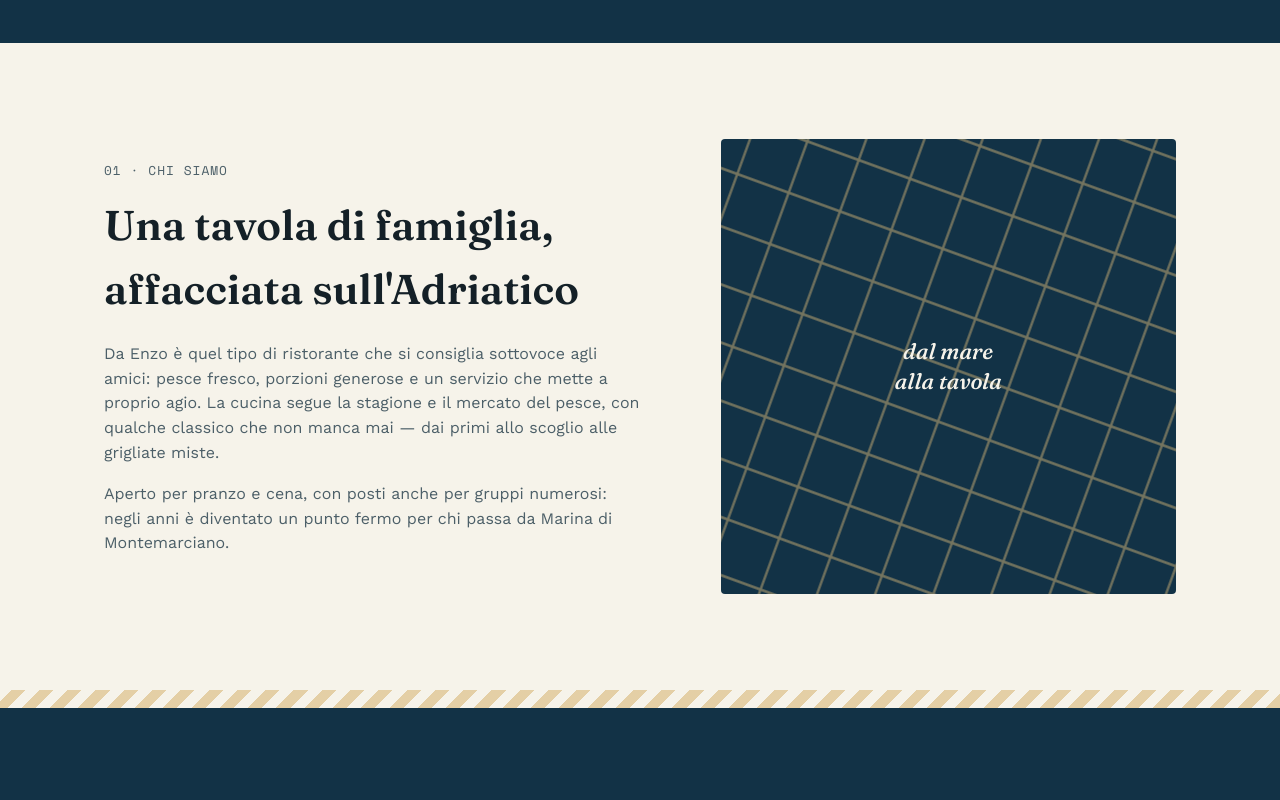
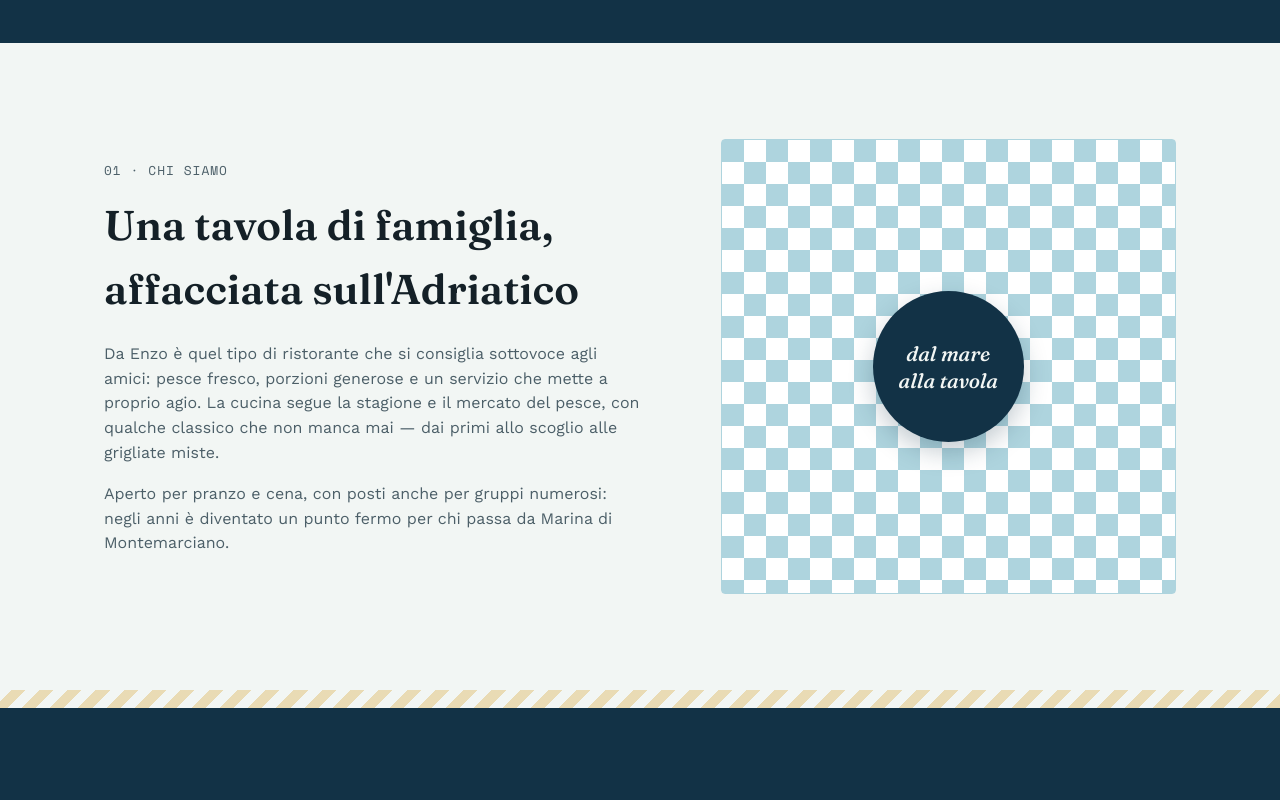
Before and after one commit to afattori/ristorante, a plain HTML site: page index.html in a window 1280 px wide. Shown: the part 760-1560 px from the top of the page. Drawn offline with nearby package versions, Linux system fonts and the light colour scheme.

Commit message:
Update color variables and button styles in CSS

```diff
--- a/style.css
+++ b/style.css
@@ -9,12 +9,13 @@
 :root {
   --abyss: #123246;
   --abyss-2: #1c4f63;
-  --foam: #f6f3ea;
-  --paper: #fdfaf1;
-  --sand: #d8b778;
-  --amber: #e0a83a;
+  --foam: #f2f6f4;
+  --paper: #ffffff;
+  --sand: #e3c98a;
+  --amber: #f2a900;
   --coral: #c1342a;
   --sea: #2f7b8c;
+  --azure: #aed4de;
   --ink: #142027;
   --ink-soft: #4c5f68;
 
@@ -86,7 +87,7 @@
   color: var(--abyss);
   font-weight: 700;
 }
-.btn-primary:hover { background: #eab85e; }
+.btn-primary:hover { background: #ffc233; }
 
 .btn-ghost {
   background: transparent;
@@ -323,24 +324,34 @@
 
 .net-card {
   position: relative;
-  background: var(--abyss);
-  color: var(--sand);
+  background:
+    repeating-conic-gradient(var(--paper) 0% 25%, var(--azure) 0% 50%)
+    0 0 / 44px 44px;
   border-radius: var(--radius);
   aspect-ratio: 1 / 1;
   display: flex;
   align-items: center;
   justify-content: center;
   overflow: hidden;
+  border: 1px solid var(--azure);
 }
-.net-pattern { position: absolute; inset: 0; width: 100%; height: 100%; }
+.net-pattern { display: none; }
 .net-label {
   position: relative;
   font-family: var(--font-display);
   font-style: italic;
-  font-size: 1.4rem;
+  font-size: 1.3rem;
   text-align: center;
   color: var(--foam);
   line-height: 1.3;
+  background: var(--abyss);
+  padding: 22px 26px;
+  border-radius: 50%;
+  aspect-ratio: 1 / 1;
+  display: flex;
+  align-items: center;
+  justify-content: center;
+  box-shadow: 0 10px 24px rgba(18, 50, 70, 0.25);
 }
 
 /* ---------- Rope divider (signature) ---------- */
```
